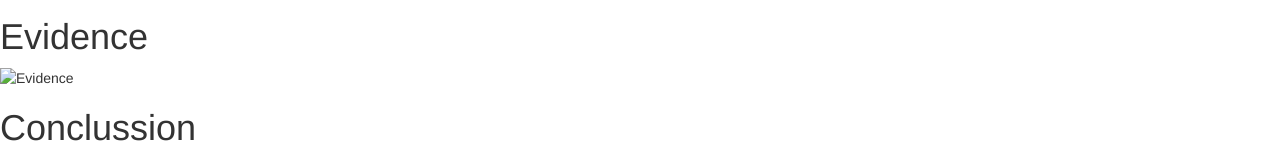
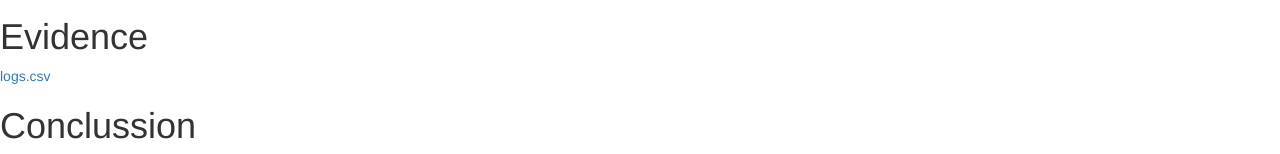
Before and after one commit to J0hnTheRipper/alternative-education.github.io, a plain HTML site: page 1/index.html in a window 1280 px wide. Shown: the part 131-285 px from the top of the page. Drawn offline with nearby package versions, Linux system fonts and the light colour scheme.

Commit message:
Update index.html

```diff
--- a/1/index.html
+++ b/1/index.html
@@ -11,7 +11,7 @@
 <pre>Now since I don't want to cause any more-boiling of the pot as their is over this theory of "subbotting", I"ve done some digging of my own looking into the MySQL database of submenow, there were 2 purchases for "<a href="https://twitter.com/LeafyIsHere">LeafyIsHere</a>"'s youtube channel yes, but there were also multiple for "<a href="https://twitter.com/keemstar">Keemstar</a>" also.
 So the fact there are multiple events of purchases doesn't say alot, I looked into the logs of WHOM was botting, apparently it doesn't require you to log in via Google Auth2 due to the fact there we different emails used from different IPs.</pre>
 <h1>Evidence</h1>
-<img src="evidence.png" alt="Evidence">
+<a href="logs.csv">logs.csv</a>
 <h1>Conclussion</h1>
 <pre>
 There simply isn't enough data when it comes down to it, see here's the facts:
```
